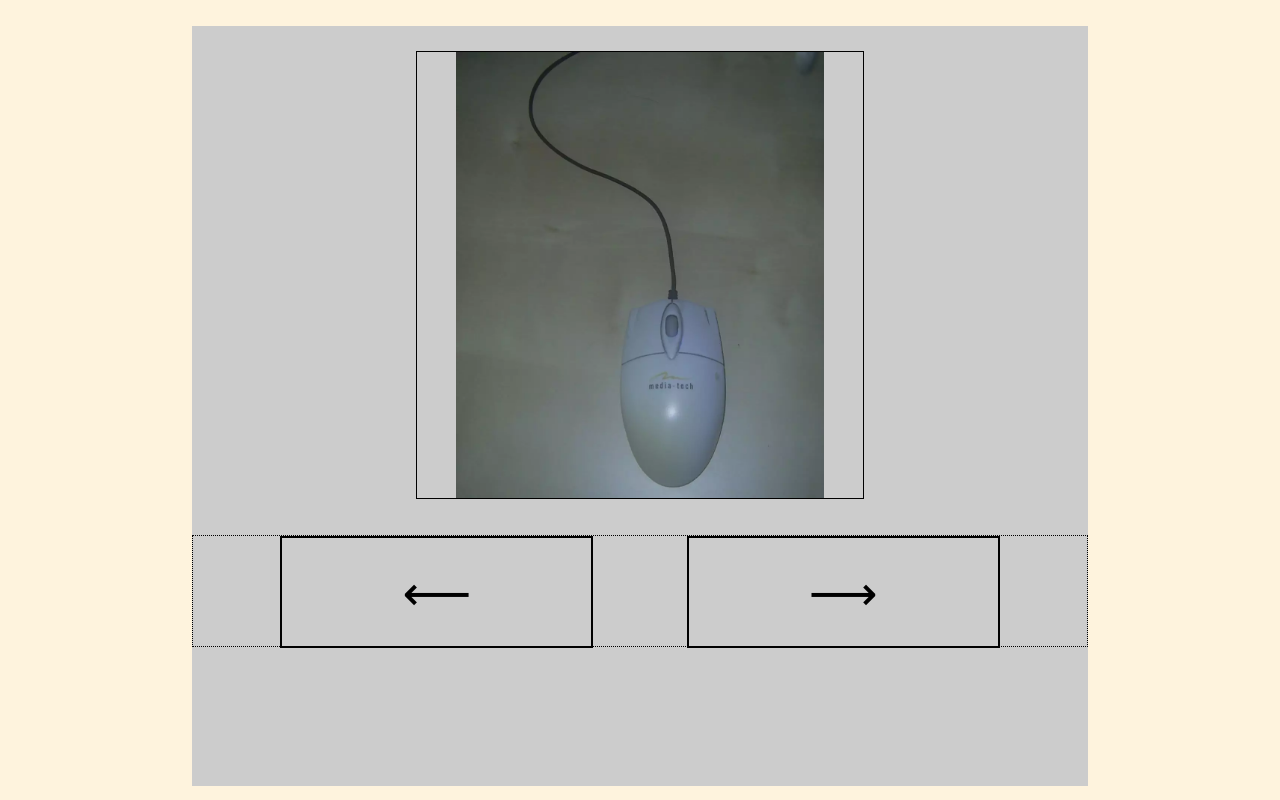
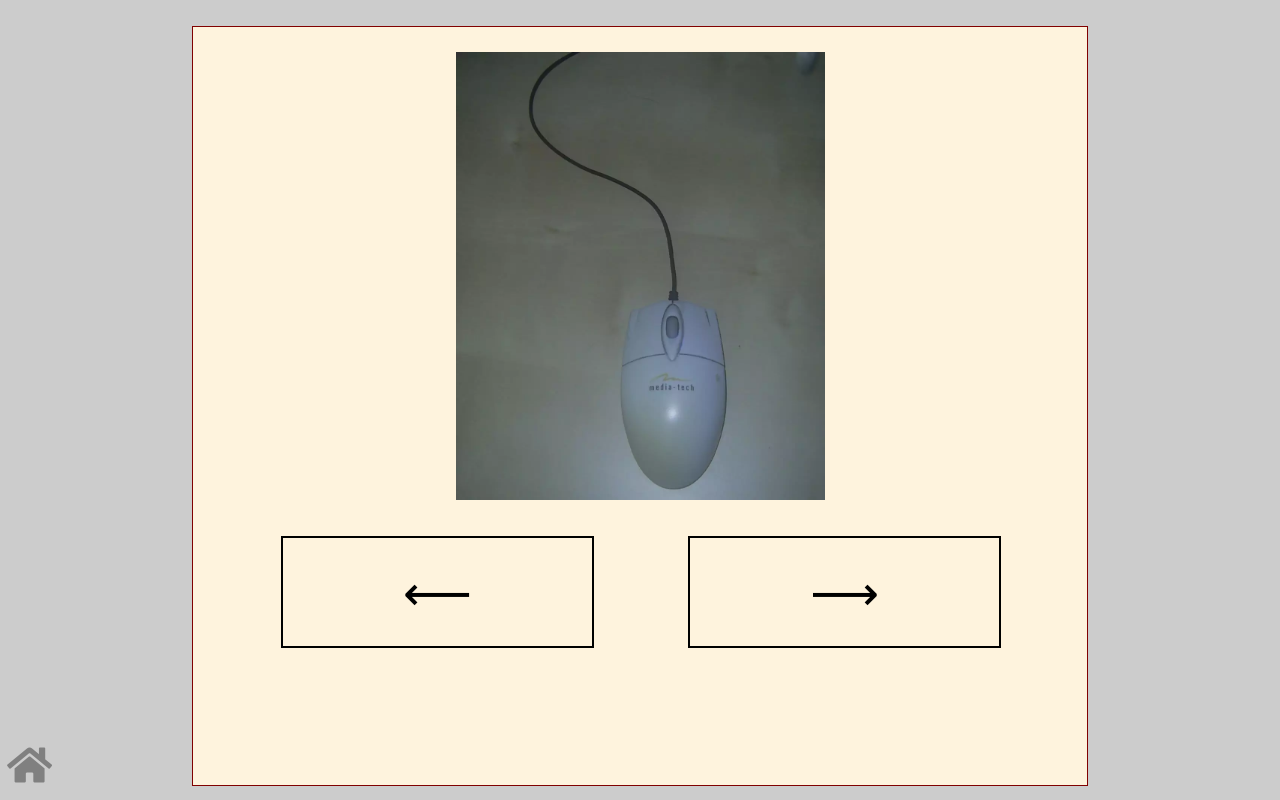
Before and after one commit to marskib/MPrzegladarka-js, a plain HTML site: page index.html in a window 1280 px wide. Drawn offline with Linux system fonts and the light colour scheme.

Commit message:
dodanie homepage z font awesome

```diff
--- a/index.html
+++ b/index.html
@@ -8,15 +8,30 @@
     <title>MPrzeglądarka</title>
     <link rel="stylesheet" href="style.css">
 
+
+    <!-- przyklad font awesome:-->
+    <link rel="stylesheet" href="https://use.fontawesome.com/releases/v5.1.1/css/all.css"
+        integrity="sha384-O8whS3fhG2OnA5Kas0Y9l3cfpmYjapjI0E4theH4iuMD+pLhbf6JI0jIMfYcK3yZ" crossorigin="anonymous">
+
+
+
 </head>
 
 <body>
     <div id="content">
         <div id="pctArea"></div>
         <div id="btnsArea">
-            <div id="bNazad"    onclick="dajPrevPicture()"><p>&#10229;</p></div>
-            <div id="bWpieriod" onclick="dajNextPicture()"><p>&#10230;</p></div>
+            <div id="bNazad" onclick="dajPrevPicture()">
+                <p>&#10229;</p>
+            </div>
+            <div id="bWpieriod" onclick="dajNextPicture()">
+                <p>&#10230;</p>
+            </div>
         </div>
+    </div>
+
+    <div id="homepage">
+        <a href="https://autyzmsoft.pl" title="strona główna" aria-current="page"><i class="fas fa-home"></i></a>
     </div>
 
     <script src="mprzegladarka.js"></script>
--- a/mprzegladarka.js
+++ b/mprzegladarka.js
@@ -10,7 +10,7 @@ let CURR_NROBR = null; //numer pokazywanego obrazka
 let pctArea = null; //miejsce na planszy (div) na obrazek
 let bWpieriod = null; //klawisz bWpieriod
 let bNazad = null; //klawisz bNazad
-const PCT_DELAY = 1000; //opoznienie w pokazywaniu obrazka
+const PCT_DELAY = 1200; //opoznienie w pokazywaniu obrazka
 
 //-----------------------------------------------------//
 window.onload = Inicjacja; //--------------------------//
@@ -44,7 +44,8 @@ function ustawObrazek() {
     setTimeout(() => (pctArea.style.backgroundImage = "url(zasoby/" + pctName + ".webp)"), PCT_DELAY);
     //jednorazowy listener i pointer na obrazku:
     setTimeout(() => (pctArea.style.cursor = "pointer"), 2 * PCT_DELAY);
-    pctArea.onclick = function () { odegrajPlik(pctName + ".ogg", PCT_DELAY); pctArea.onclick = null; pctArea.style.cursor = "auto"; }
+    pctArea.onclick = function () { odegrajPlik(pctName + ".ogg", 0); pctArea.onclick = null; pctArea.style.cursor = "auto"; }
+    //
     odegrajPlik(pctName + ".ogg", PCT_DELAY);
 }
 
--- a/style.css
+++ b/style.css
@@ -14,18 +14,19 @@
 }
 
 body {
-    background-color: #fef3dd;
     /* border: 1px solid maroon; */
+    background-color: #ccc;
 }
 
 #content {
-    background-color: #ccc;
+    background-color: #fef3dd;
     width: var(--content-width-ski);
     height: var(--content-height-ski);
     margin-top: 2%;
     padding-top: 2%;
     margin-left: auto;
     margin-right: auto;
+    border: 1px solid maroon;
 }
 
 div#pctArea {
@@ -40,7 +41,7 @@ div#pctArea {
     /*cover - ladny kwadrat, ale przycina...*/
     /* obrazek - koniec */
     transition: .2s;
-    border: 1px solid black;
+    /* border: 1px solid black; */
 }
 
 div#btnsArea {
@@ -51,11 +52,11 @@ div#btnsArea {
     width: var(--content-width-ski);
     height: var(--btnsArea-height-ski);
     /* background-color: green; */
-    border: 1px dotted black;
-    ;
+    /* border: 1px dotted black; */
 }
 
-div#bNazad, div#bWpieriod {
+div#bNazad,
+div#bWpieriod {
     display: inline-block;
     height: inherit;
     width: 35%;
@@ -73,6 +74,17 @@ div#btnsArea p {
     line-height: var(--btnsArea-height-ski);
 }
 
+div#homepage {
+    position: absolute;
+    font-size: 2.5em;
+    left: 7px;
+    bottom: 10px;
+}
+
+div#homepage a {
+    color: gray;
+}
+
 @media (max-width:1024px) {
     :root {
         --content-width-ski: 80vw;
@@ -80,9 +92,13 @@ div#btnsArea p {
         /* bok kwadratu na obrazek */
         --pctAreaSide-ski: calc(0.7 * var(--content-width-ski));
     }
+
     div#btnsArea p {
         font-size: 200%;
     }
+
+    div#homepage {
+        font-size: 1.5em;
     }
 
     @media (max-width:880px) and (orientation: landscape) {
```
Lines whose indentation alone changed are shown as unchanged.
